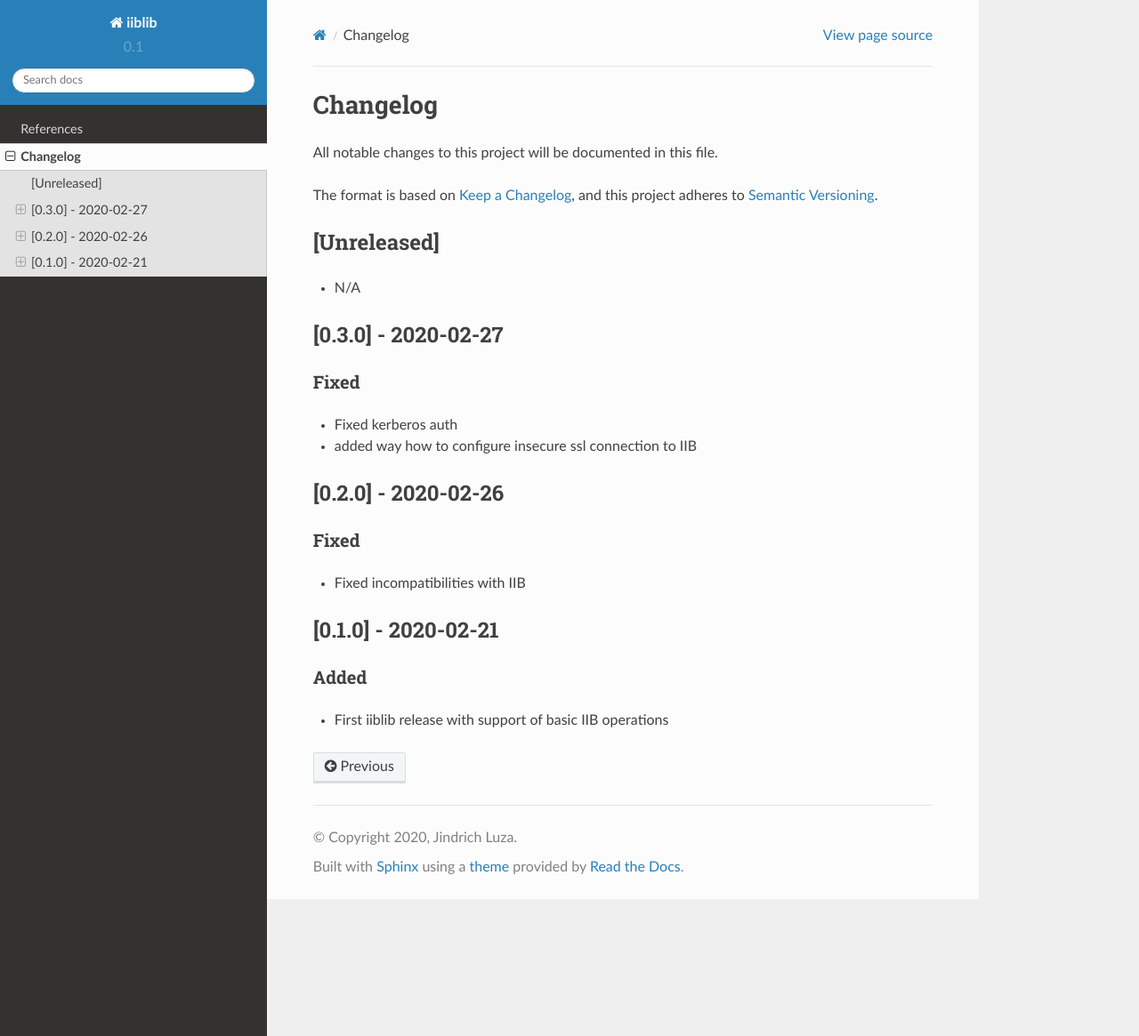
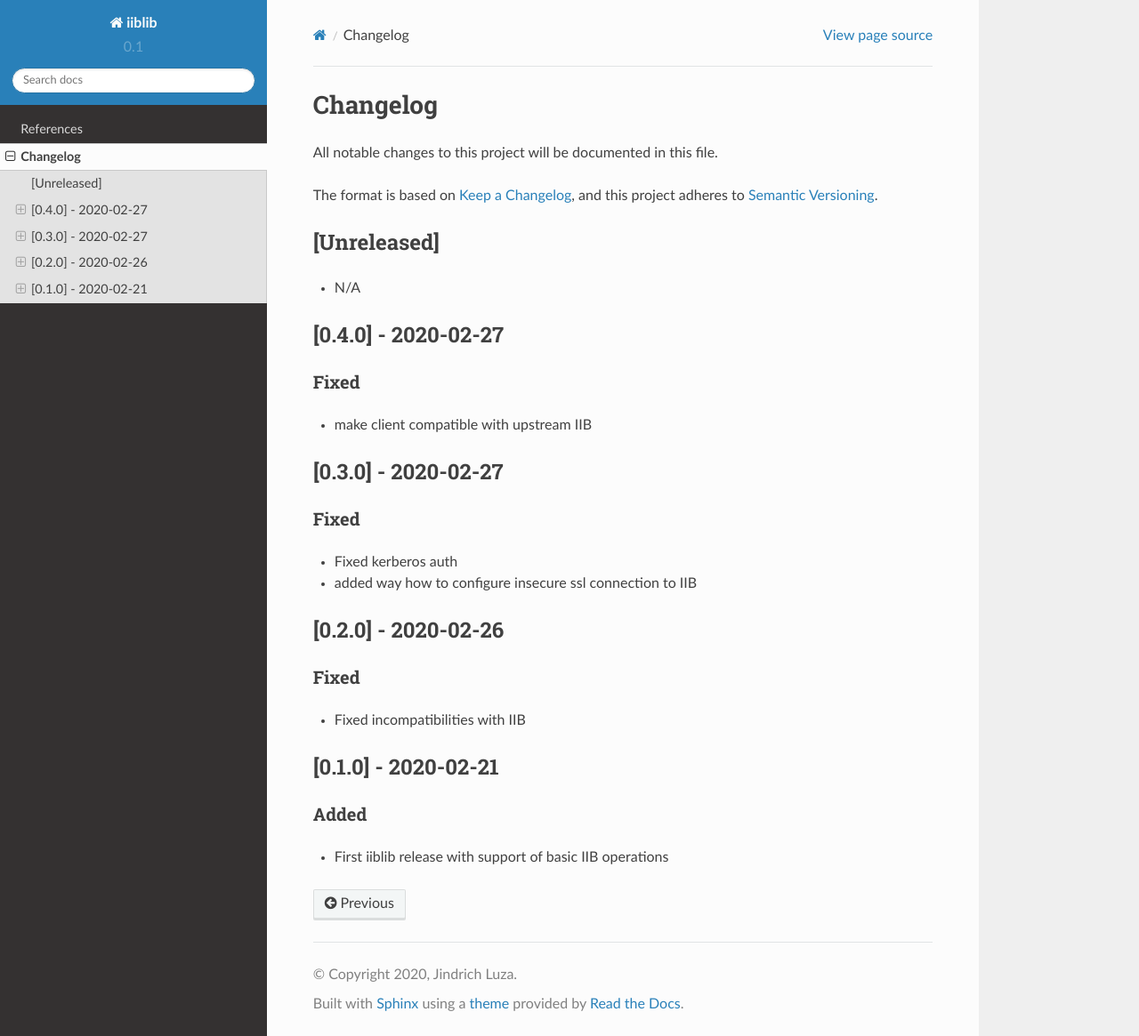
Before and after one commit to release-engineering/iiblib, a Sphinx documentation site: the page built from docs/source/CHANGELOG.md, in a window 1280 px wide and 1165 px high. Shown: the whole window at 89% size. Built offline with Sphinx 7.4.7 and the Read the Docs theme 2.0.0, drawn with Linux system fonts in a browser that asks for light colours.

Commit message:
v0.4.0 changelog

```diff
--- a/docs/source/CHANGELOG.md
+++ b/docs/source/CHANGELOG.md
@@ -8,6 +8,12 @@ and this project adheres to [Semantic Versioning](https://semver.org/spec/v2.0.0
 ## [Unreleased]
 
 - N/A
+
+## [0.4.0] - 2020-02-27
+
+### Fixed
+
+- make client compatible with upstream IIB
 
 ## [0.3.0] - 2020-02-27
 
--- a/setup.py
+++ b/setup.py
@@ -62,7 +62,7 @@ if os.environ.get("READTHEDOCS", None):
 
 setup(
     name="iiblib",
-    version="0.2.0",
+    version="0.4.0",
     description="IIB client library",
     long_description=long_description,
     author="Jindrich Luza",
```
